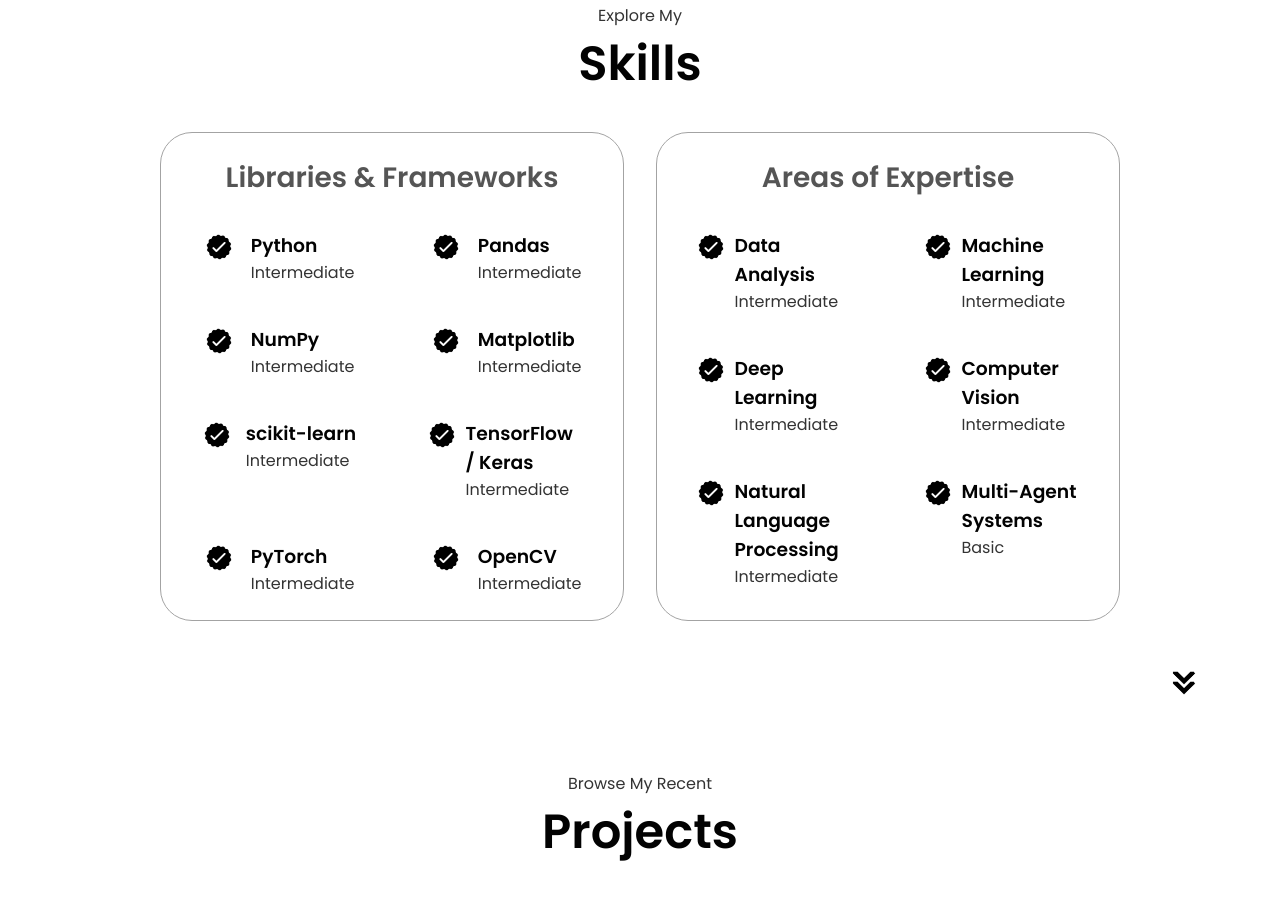
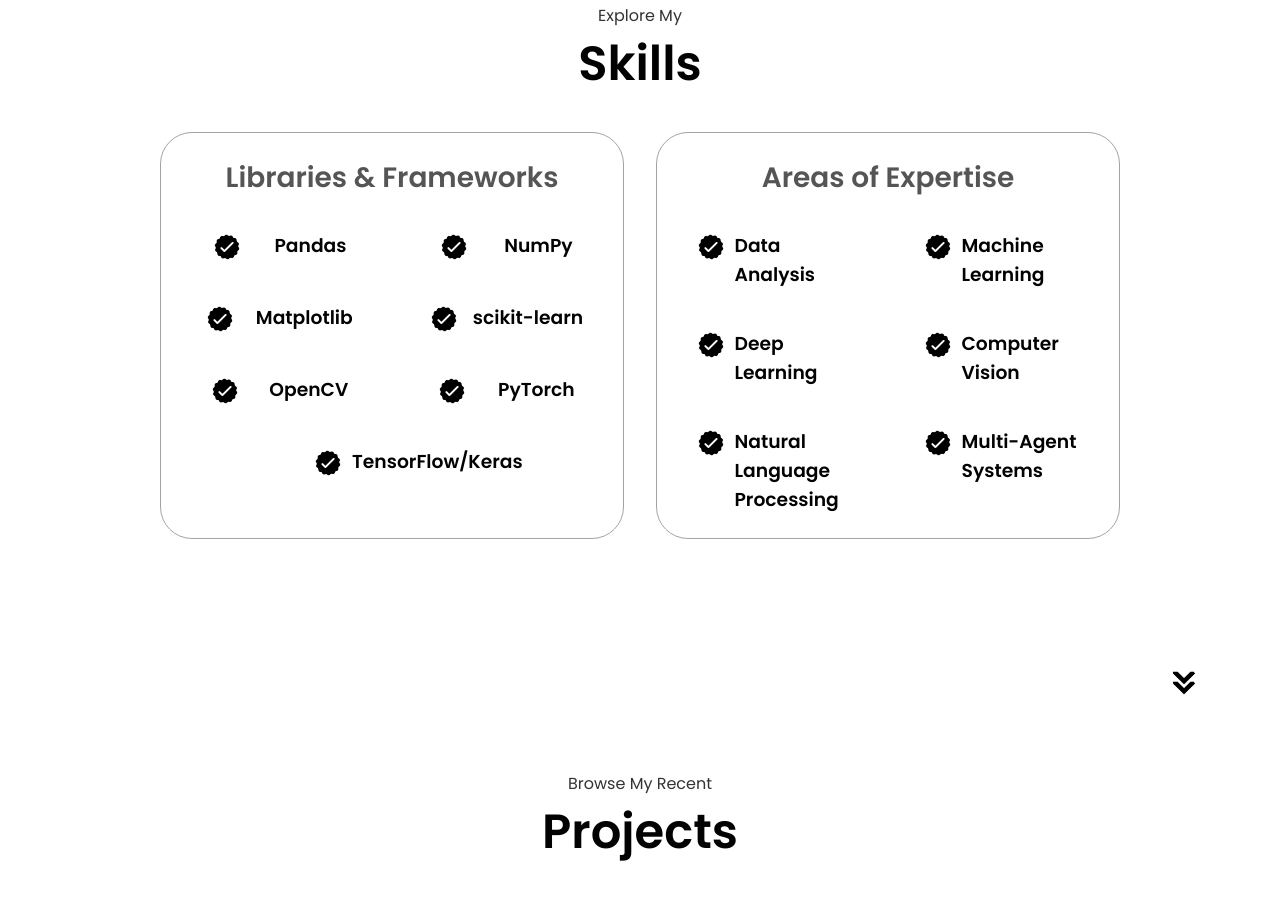
Before and after one commit to mehmettgur/mehmettgur.github.io, a plain HTML site: page index.html in a window 1280 px wide. Shown: the part 1693-2590 px from the top of the page. Drawn offline with Linux system fonts and the light colour scheme.

Commit message:
Update index.html

```diff
--- a/index.html
+++ b/index.html
@@ -125,19 +125,7 @@
                   class="icon"
                 />
                 <div>
-                  <h3>Python</h3>
-                  <p>Intermediate</p>
-                </div>
-              </article>
-              <article>
-                <img
-                  src="./assets/checkmark.png"
-                  alt="Skills icon"
-                  class="icon"
-                />
-                <div>
                   <h3>Pandas</h3>
-                  <p>Intermediate</p>
                 </div>
               </article>
               <article>
@@ -148,7 +136,6 @@
                 />
                 <div>
                   <h3>NumPy</h3>
-                  <p>Intermediate</p>
                 </div>
               </article>
               <article>
@@ -159,7 +146,6 @@
                 />
                 <div>
                   <h3>Matplotlib</h3>
-                  <p>Intermediate</p>
                 </div>
               </article>
               <article>
@@ -170,7 +156,6 @@
                 />
                 <div>
                   <h3>scikit-learn</h3>
-                  <p>Intermediate</p>
                 </div>
               </article>
               <article>
@@ -180,8 +165,7 @@
                   class="icon"
                 />
                 <div>
-                  <h3>TensorFlow / Keras</h3>
-                  <p>Intermediate</p>
+                  <h3>OpenCV</h3>
                 </div>
               </article>
               <article>
@@ -192,7 +176,6 @@
                 />
                 <div>
                   <h3>PyTorch</h3>
-                  <p>Intermediate</p>
                 </div>
               </article>
               <article>
@@ -202,8 +185,7 @@
                   class="icon"
                 />
                 <div>
-                  <h3>OpenCV</h3>
-                  <p>Intermediate</p>
+                  <h3>TensorFlow/Keras</h3>
                 </div>
               </article>
             </div>
@@ -219,7 +201,6 @@
                 />
                 <div>
                   <h3>Data Analysis</h3>
-                  <p>Intermediate</p>
                 </div>
               </article>
               <article>
@@ -231,7 +212,6 @@
                 <div>
                   <h3>Machine Learning
                   </h3>
-                  <p>Intermediate</p>
                 </div>
               </article>
               <article>
@@ -242,7 +222,6 @@
                 />
                 <div>
                   <h3>Deep Learning</h3>
-                  <p>Intermediate</p>
                 </div>
               </article>
               <article>
@@ -253,7 +232,6 @@
                 />
                 <div>
                   <h3>Computer Vision</h3>
-                  <p>Intermediate</p>
                 </div>
               </article>
               <article>
@@ -264,7 +242,6 @@
                 />
                 <div>
                   <h3>Natural Language Processing</h3>
-                  <p>Intermediate</p>
                 </div>
               </article>
               <article>
@@ -275,7 +252,6 @@
                 />
                 <div>
                   <h3>Multi-Agent Systems</h3>
-                  <p>Basic</p>
                 </div>
               </article>
             </div>
```
